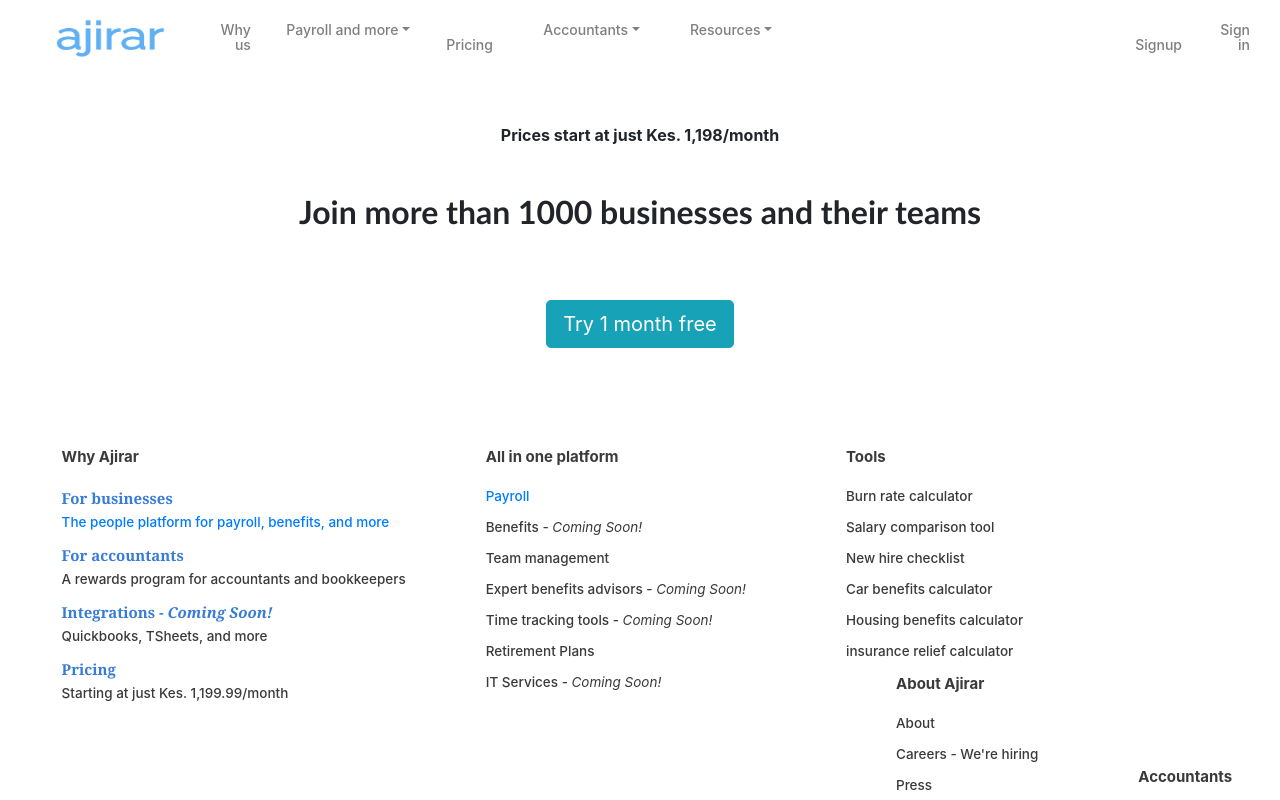
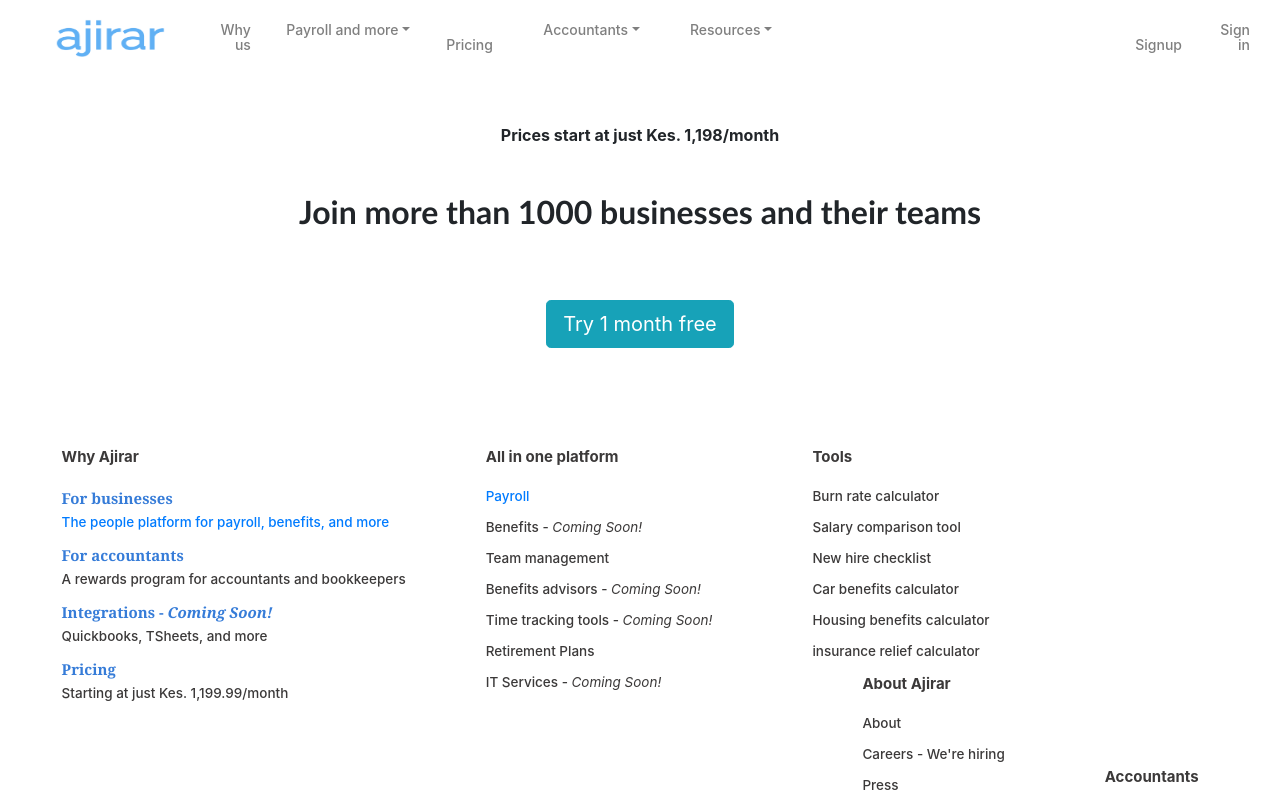
Before and after one commit to krizah19/ajirar_testing, a React (Create React App) app in the folder client/: page / in a window 1280 px wide. Shown: the top 800 px of the page. Built offline with nearby package versions, Linux system fonts and the light colour scheme.

Commit message:
Update Footer.js

```diff
--- a/client/src/components/layout/Footer.js
+++ b/client/src/components/layout/Footer.js
@@ -27,7 +27,7 @@
          <p><Link to="/payroll"> Payroll </Link></p>
          <p>Benefits - <i>Coming Soon!</i></p>
          <p>Team management</p>
-         <p>Expert benefits advisors - <i>Coming Soon!</i></p>
+         <p>Benefits advisors - <i>Coming Soon!</i></p>
          <p>Time tracking tools - <i>Coming Soon!</i></p>
          <p>Retirement Plans</p>
          <p>IT Services - <i>Coming Soon!</i></p>
```
